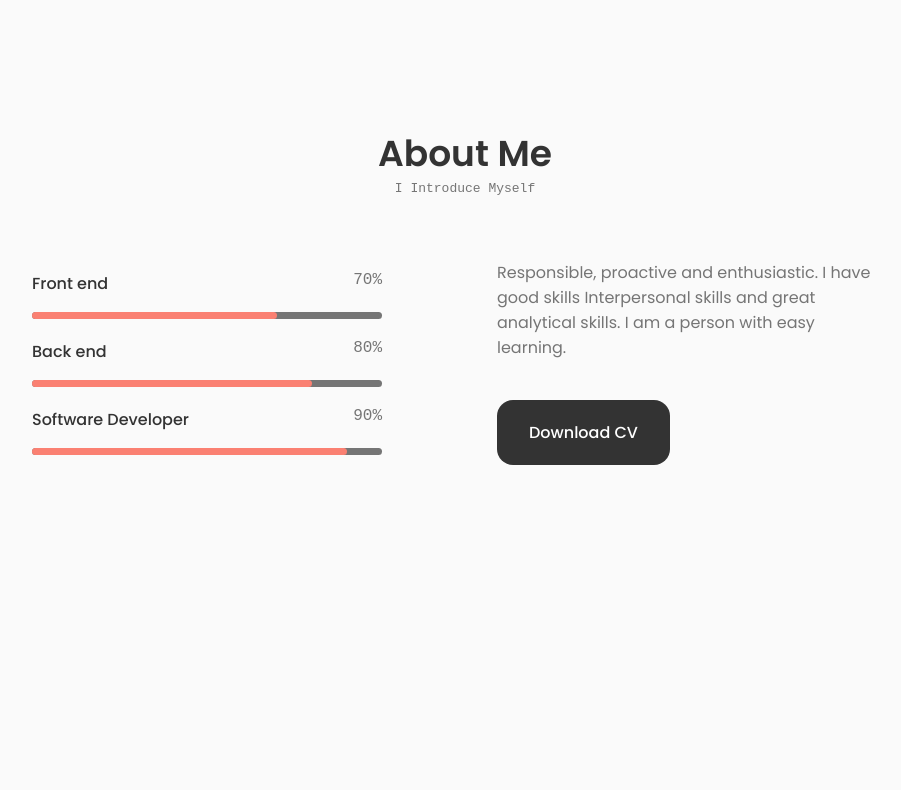
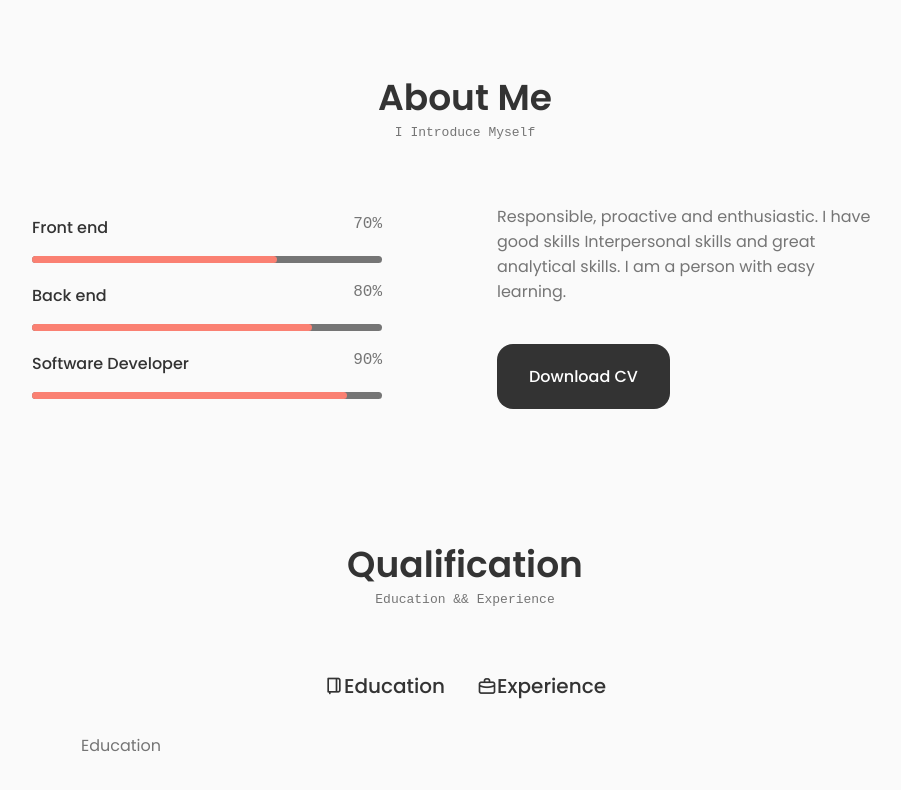
Before and after one commit to oxyvans/portfolio_v2, a React (Create React App) app: page / in a window 1280 px wide. Shown: the part 486-1276 px from the top of the page, without its empty margins (175-1076 px from the left). Before the commit the page ends 983 px from the top, so only its background shows below. Built offline with nearby package versions, Linux system fonts and the light colour scheme.

Commit message:
add Qualification

```diff
--- a/src/App.js
+++ b/src/App.js
@@ -2,6 +2,7 @@ import './App.css';
 import Header from './components/header/Header';
 import Home from './components/home/Home';
 import About from './components/about/About';
+import Qualification from './components/qualification/Qualification';
 
 function App() {
   return (
@@ -11,6 +12,7 @@ function App() {
       <div className="main">
         <Home />
         <About />
+        <Qualification />
       </div>
     </>
   );
--- a/src/components/about/About.jsx
+++ b/src/components/about/About.jsx
@@ -20,7 +20,6 @@ const About = () => {
           </p>
           <a Download="" href={Cv} className="button">Download CV</a>
         </div>
-
       </div>
     </section>
   )
--- a/src/components/header/Header.jsx
+++ b/src/components/header/Header.jsx
@@ -29,7 +29,7 @@ const Header = () => {
                     </li>
 
                     <li className="nav__item">
-                        <a href="/" className="nav__link">
+                        <a href="#quali" className="nav__link">
                             <i class="uil uil-file-check-alt nav__icon" onClick={closeMenu}></i>Skills
                         </a>
                     </li>
--- a/src/components/home/home.css
+++ b/src/components/home/home.css
@@ -1,6 +1,6 @@
 .home__content {
     grid-template-columns: 116px repeat(2, 1fr);
-    padding-top: 5.5rem;
+    padding-top: 2rem;
     column-gap: 2rem;
     align-items: center;
 }
--- /dev/null
+++ b/src/components/qualification/Education.jsx
@@ -0,0 +1,27 @@
+import React from 'react'
+
+const Education = () => {
+   /* const study = [
+        {
+            titulo: "Software Developer",
+            lugar: "FING-UDELAR",
+            date: "2018-Present"
+
+        },
+        {
+            titulo: "WEB PHP Y MYSQL",
+            lugar: "Taller de Informática",
+            date: "2020-2020"
+        },
+        {
+            titulo: "Full Stack Developer",
+            lugar: "Holberton",
+            date: "2022-2022"
+        }
+    ]*/
+  return (
+    <div>Education</div>
+  )
+}
+
+export default Education
--- /dev/null
+++ b/src/components/qualification/Experience.jsx
@@ -0,0 +1,17 @@
+import React from 'react'
+
+const Experience = () => {
+    /* const experiens = [
+        {
+            titulo: "Web-Page",
+            lugar: "LaYapla",
+            date: "2022"
+
+        }
+    ]*/
+  return (
+    <div>Experience</div>
+  )
+}
+
+export default Experience
--- /dev/null
+++ b/src/components/qualification/Qualification.jsx
@@ -0,0 +1,39 @@
+import React, { useState }  from 'react';
+import "./qualification.css"
+import Education from './Education'
+import Experience from './Experience'
+
+
+const Qualification = () => {
+    /* show menu */
+    const [click, setClick] = useState(1);
+    const handleEducation = () => setClick(1);
+    const handleExperience = () => setClick(2);
+
+    const render = () => {
+        return (
+            click === 1 ? (<Education />) : (<Experience/>)
+        )
+    };
+  return (
+    <section className='quali section' id='quali'>
+    <h2 className='section__title'>Qualification</h2>
+    <samp className='section__subtitle'>Education && Experience</samp>
+
+        <div className='quali__container container'>
+            <div className='quali__tabs'>
+                <div className='quali__button quali__active button--flex' onClick={handleEducation}>
+                    <i class="uil uil-diary"  ></i>Education
+                </div>
+
+                <div className='quali__button button--flex'onClick={handleExperience}>
+                    <i class="uil uil-bag-alt"></i>Experience
+                </div>
+            </div>
+            {render()}
+        </div>
+    </section>
+  )
+}
+
+export default Qualification
--- /dev/null
+++ b/src/components/qualification/qualification.css
@@ -0,0 +1,22 @@
+.quali__container {
+    max-width: 768px;
+}
+
+.quali__tabs {
+    display: flex;
+    justify-content: center;
+    margin-bottom: var(--mb-2);
+}
+
+.quali__button {
+    font-size: var(--h3-font-size);
+    font-weight: var(--font-medium);
+    color: var(--title-color);
+    margin: 0 var(--mb-1);
+    cursor: pointer;
+    transition: .3s;
+}
+
+.quali__button:hover {
+ color: var(--hover-color);
+}
```
